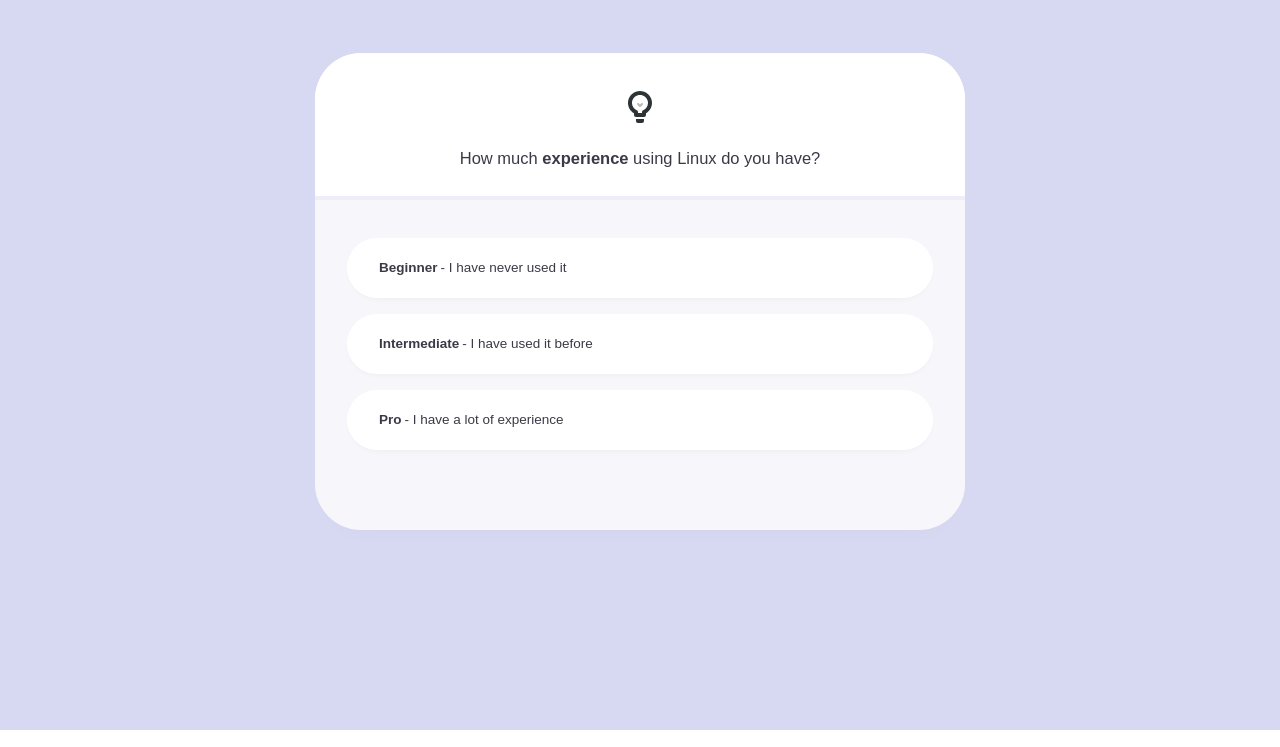
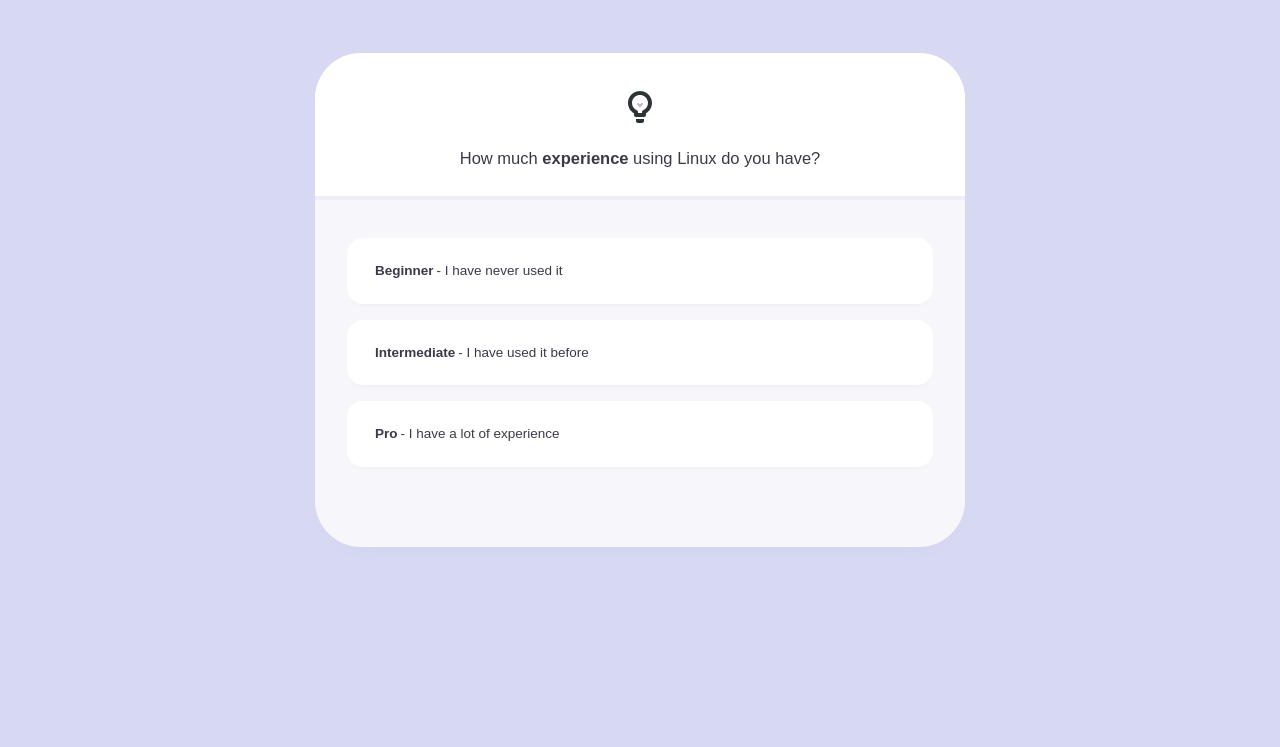
Before and after one commit to ChristophKloos/ownyoursystem.de, an Astro site: page /distropicker in a window 1280 px wide. Shown: the part 75-822 px from the top of the page. Built offline with nearby package versions, Linux system fonts and the light colour scheme; Astro itself is replaced by a stand-in of ours; a web font is replaced by a local one.

Commit message:
Update & Deploy

```diff
--- a/src/styles/distropicker.css
+++ b/src/styles/distropicker.css
@@ -187,11 +187,11 @@ label, .result-card{
   width: auto;
   height: auto;
   min-height: 60px;
-  padding: 16px 32px;
+  padding: 24px 28px;
   margin: 0 32px 16px 32px;
   background:var(--bg-light);
   color: var(--text-muted);
-  border-radius: var(--radius-lg);
+  border-radius: var(--radius-md);
   font-size: var(--font-sm);
   box-shadow: var(--shadow-hard);
   transition:all 0.25s ease;
@@ -210,7 +210,6 @@ label, .result-card{
 label {
   display: flex;
   align-items: center;
-  border-radius: var(--radius-lg);
 
   box-sizing: border-box;
   user-select: none;
```
